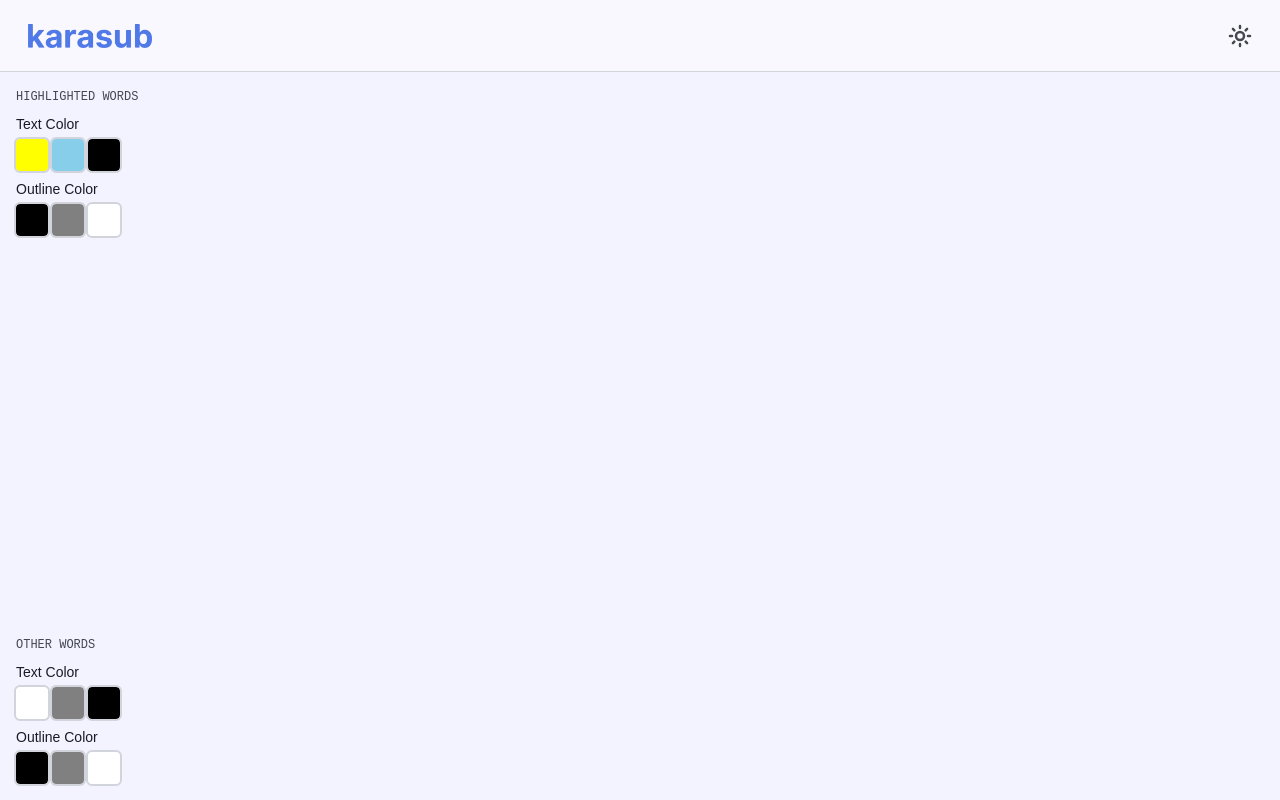
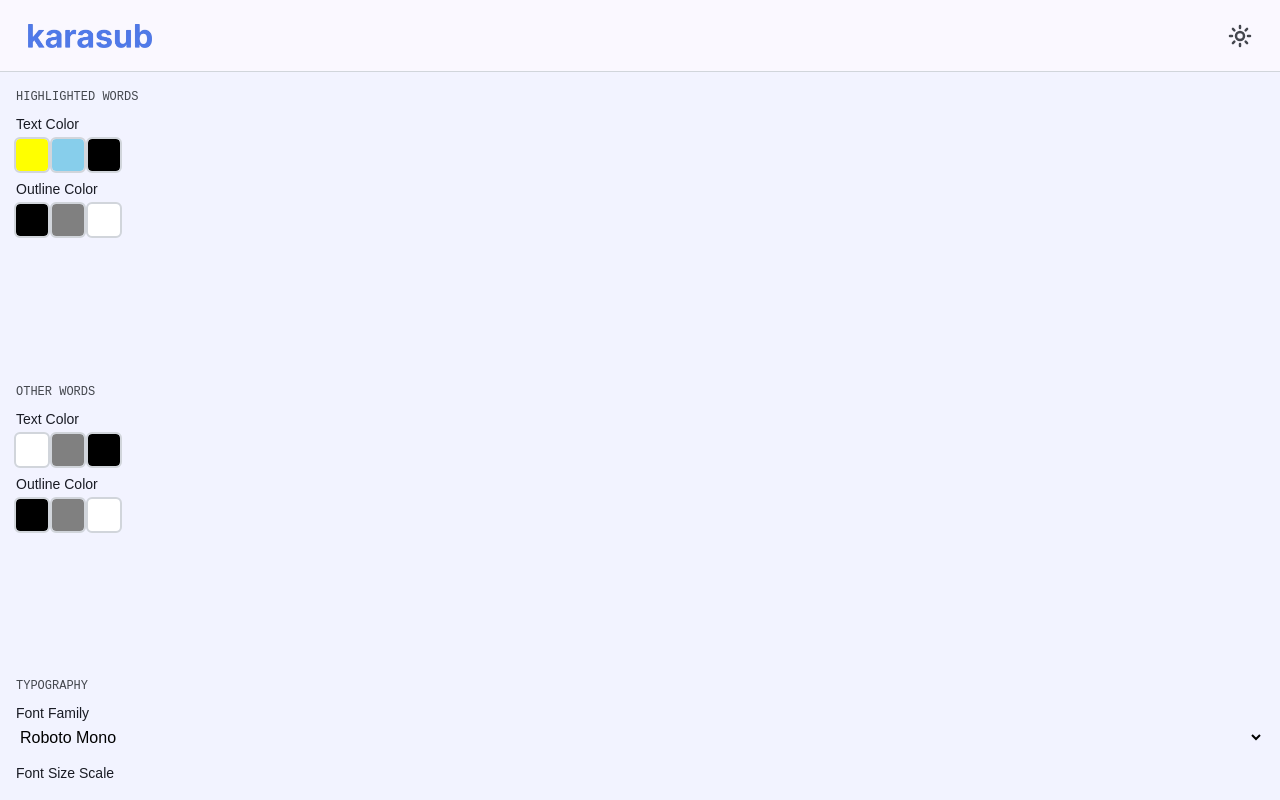
Before and after one commit to nvn0x33/karasub-web, a React (Vite) app in the folder client/: page / in a window 1280 px wide. Built offline with nearby package versions, Linux system fonts and the light colour scheme.

Commit message:
feat: user can now select font family

```diff
--- a/client/src/components/ColorRow.tsx
+++ b/client/src/components/ColorRow.tsx
@@ -1,4 +1,5 @@
 import type { colorConfigMap } from "../types/colorConfigMap";
+import type { subtitleConfig } from "../types/subtitleConfig";
 import ColorButton from "./ColorButton";
 import { useEffect, useState } from "react";
 
@@ -16,7 +17,10 @@ export default function ColorRow({ id, text, colors, setConfig }) {
     useEffect(() => {
         if (keyMap[id]) {
             const target: string = keyMap[id];
-            setConfig((prev) => ({ ...prev, [target]: configColor }));
+            setConfig((prev: subtitleConfig) => ({
+                ...prev,
+                [target]: configColor,
+            }));
         }
     }, [configColor, id, setConfig]);
 
--- /dev/null
+++ b/client/src/components/FontFamily.tsx
@@ -0,0 +1,40 @@
+// import { useEffect } from "react";
+
+import type { subtitleConfig } from "../types/subtitleConfig";
+
+const SUPPORTED_FONTS = [
+    {
+        displayName: "Roboto Mono",
+        value: "roboto-mono",
+    },
+    {
+        displayName: "Inter",
+        value: "inter",
+    },
+];
+
+export default function FontFamily({ setConfig }) {
+    // useEffect(() => {
+    //     // get the supported font information from the backend
+    // });
+
+    const handleChange = (e) => {
+        setConfig((prev: subtitleConfig) => ({
+            ...prev,
+            "font-family": e.value,
+        }));
+    };
+
+    return (
+        <div className="flex flex-col gap-1">
+            <h6 className="text-size-desc text-headline">
+                <label htmlFor="font-family">Font Family</label>
+            </h6>
+            <select name="font-family" id="font-family" onChange={handleChange}>
+                {SUPPORTED_FONTS.map((font) => (
+                    <option value={font.value}>{font.displayName}</option>
+                ))}
+            </select>
+        </div>
+    );
+}
--- a/client/src/pages/SubtitleConfig.tsx
+++ b/client/src/pages/SubtitleConfig.tsx
@@ -2,6 +2,7 @@ import ColorRow from "../components/ColorRow";
 import { useState } from "react";
 import { ConfigUI } from "../skeletons/ConfigUI";
 import type { subtitleConfig } from "../types/subtitleConfig";
+import FontFamily from "../components/FontFamily";
 // import { useEffect } from "react";
 
 export default function SubtitleConfig() {
@@ -40,6 +41,20 @@ export default function SubtitleConfig() {
                         </div>
                     </div>
                 ))}
+                {/* typography */}
+                <div>
+                    <h5 className="mb-2 text-mono-label text-desc font-mono font-medium">
+                        TYPOGRAPHY
+                    </h5>
+                    <div className="flex flex-col gap-4">
+                        <FontFamily setConfig={setConfig} />
+                        <div className="flex flex-col gap-1">
+                            <h6 className="text-size-desc text-headline">
+                                Font Size Scale
+                            </h6>
+                        </div>
+                    </div>
+                </div>
             </div>
             <div className="image-preview"></div>
         </section>
```
